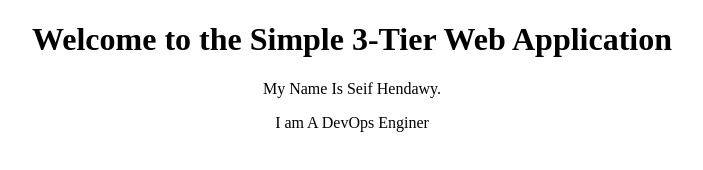
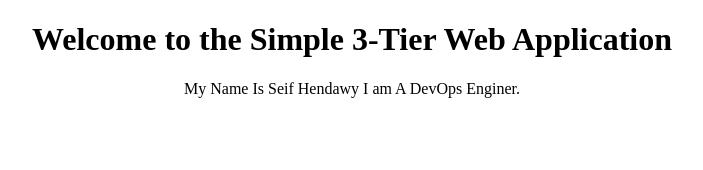
Before and after one commit to sharara99/front-back-End-project, a plain HTML site: page FrontEnd/index.html in a window 1280 px wide. Shown: the whole page, without its empty margins (288-991 px from the left). Drawn offline with Linux system fonts and the light colour scheme.

Commit message:
Update CI

```diff
--- a/FrontEnd/index.html
+++ b/FrontEnd/index.html
@@ -8,8 +8,7 @@
 <body>
 <center>
     <h1>Welcome to the Simple 3-Tier Web Application</h1>
-    <p>My Name Is Seif Hendawy.</p>
-    <p>I am A DevOps Enginer</p>
+    <p>My Name Is Seif Hendawy I am A DevOps Enginer.</p>
 </center>
 </body>
 </html>
```
